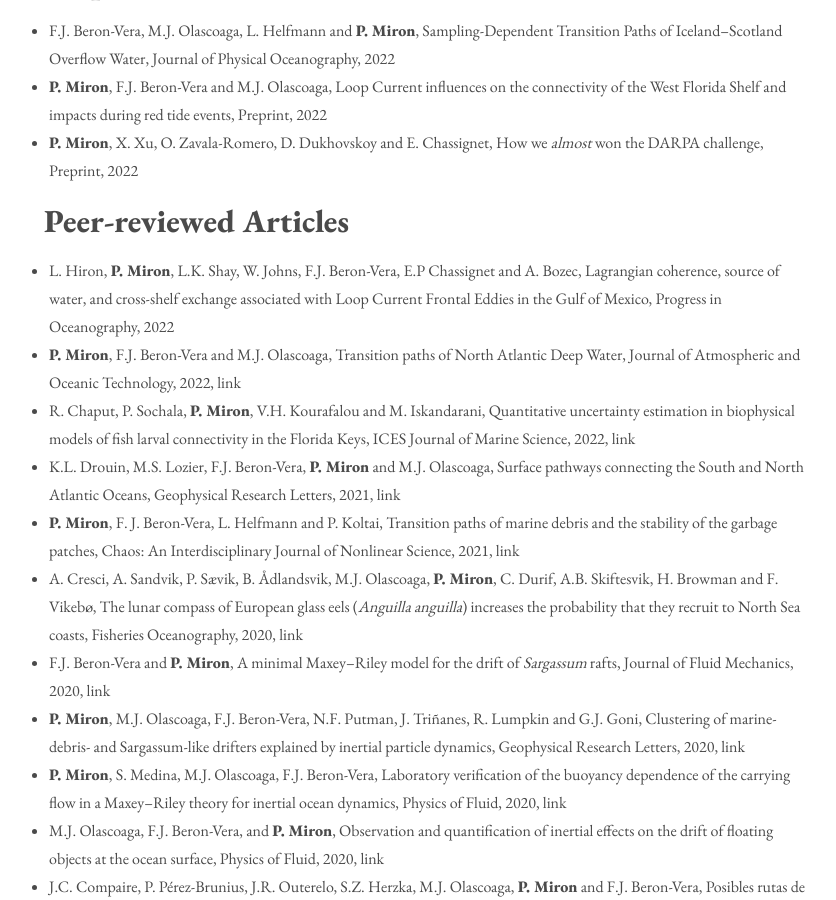
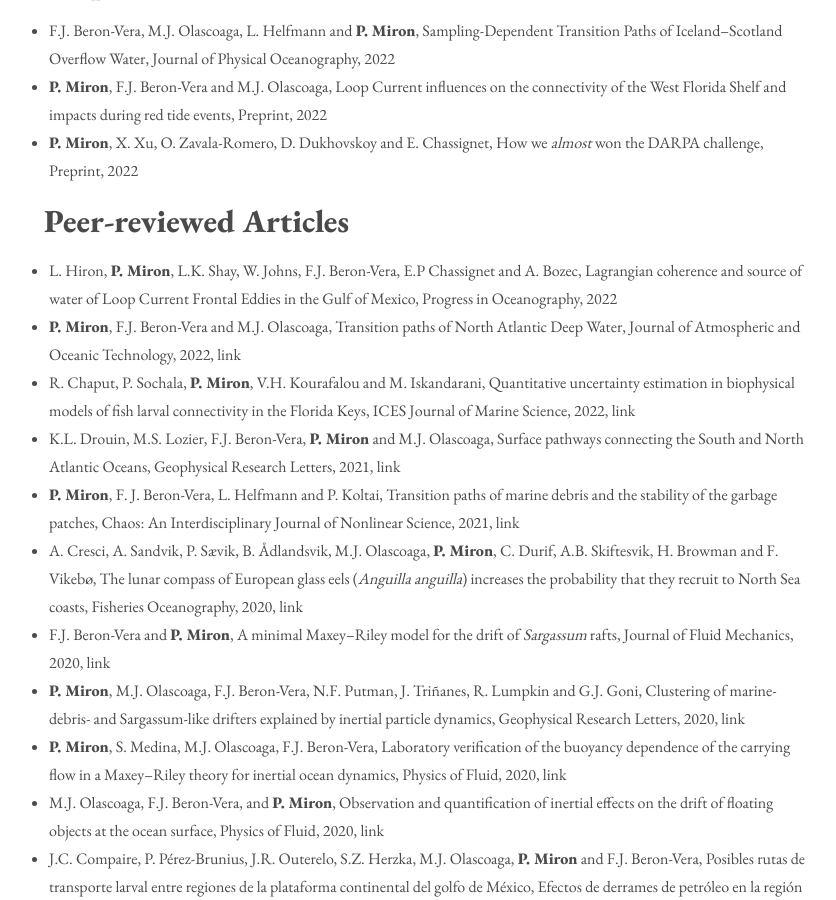
Before and after one commit to philippemiron/philippemiron.github.io, a Jekyll site: the page built from contributions.md, in a window 1280 px wide and 900 px high, scrolled down 860 px. Shown: the whole window, without its empty margins (212-1048 px from the left). Built offline with Jekyll 4.4.1, drawn with Linux system fonts in a browser that asks for light colours; nearby versions of some CDN libraries.

Commit message:
title update

```diff
--- a/_data/publications.yml
+++ b/_data/publications.yml
@@ -1,4 +1,4 @@
-- title: Lagrangian coherence, source of water, and cross-shelf exchange associated with Loop Current Frontal Eddies in the Gulf of Mexico
+- title: Lagrangian coherence and source of water of Loop Current Frontal Eddies in the Gulf of Mexico
   authors: 'L. Hiron, **P. Miron**, L.K. Shay, W. Johns, F.J. Beron-Vera, E.P Chassignet and A. Bozec'
   journal: Progress in Oceanography
   year: '2022'
```
